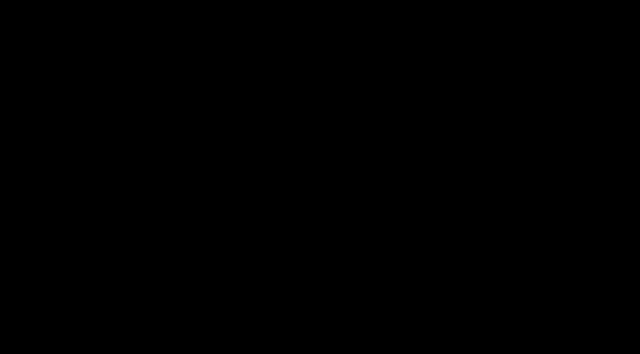
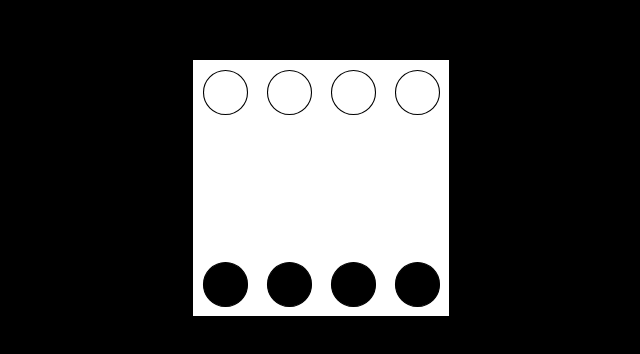
Before and after one commit to attealalahti/shobu-online, a Next.js app: page / in a window 1280 px wide. Shown: the part 212-566 px from the top of the page, without its empty margins (319-959 px from the left). Built offline with nearby package versions, Linux system fonts and the light colour scheme.

Commit message:
Add board and movement.

```diff
--- /dev/null
+++ b/components/board.tsx
@@ -0,0 +1,232 @@
+import Image from "next/image";
+import { useState } from "react";
+import whiteStone from "../public/images/white_stone.svg";
+import blackStone from "../public/images/black_stone.svg";
+
+type Player = "black" | "white";
+type Coordinate = 0 | 1 | 2 | 3;
+type Tile = {
+  content: Player | "empty";
+  selected?: boolean;
+  possibleToMoveTo?: boolean;
+  x: Coordinate;
+  y: Coordinate;
+};
+type BoardState = [
+  [Tile, Tile, Tile, Tile],
+  [Tile, Tile, Tile, Tile],
+  [Tile, Tile, Tile, Tile],
+  [Tile, Tile, Tile, Tile]
+];
+
+const player: Player = "black";
+const opponent: Player = player === "black" ? "white" : "black";
+
+const startingBoard: BoardState = [
+  [
+    { content: opponent, x: 0, y: 0 },
+    { content: opponent, x: 1, y: 0 },
+    { content: opponent, x: 2, y: 0 },
+    { content: opponent, x: 3, y: 0 },
+  ],
+  [
+    { content: "empty", x: 0, y: 1 },
+    { content: "empty", x: 1, y: 1 },
+    { content: "empty", x: 2, y: 1 },
+    { content: "empty", x: 3, y: 1 },
+  ],
+  [
+    { content: "empty", x: 0, y: 2 },
+    { content: "empty", x: 1, y: 2 },
+    { content: "empty", x: 2, y: 2 },
+    { content: "empty", x: 3, y: 2 },
+  ],
+  [
+    { content: player, x: 0, y: 3 },
+    { content: player, x: 1, y: 3 },
+    { content: player, x: 2, y: 3 },
+    { content: player, x: 3, y: 3 },
+  ],
+];
+
+const Board = () => {
+  const [board, setBoard] = useState<BoardState>(startingBoard);
+  const [selectedStone, setSelectedStone] = useState<
+    { x: Coordinate; y: Coordinate } | undefined
+  >(undefined);
+
+  const onTileClicked = (x: Coordinate, y: Coordinate) => {
+    if (!selectedStone || (x === selectedStone?.x && y === selectedStone?.y)) {
+      selectStone(x, y);
+    } else if (selectedStone) {
+      moveStone(x, y);
+    }
+  };
+
+  const selectStone = (x: Coordinate, y: Coordinate) => {
+    const newBoard: BoardState = [...board];
+    newBoard[y][x].selected = !newBoard[y][x].selected;
+    if (newBoard[y][x].selected) {
+      let up1: Coordinate | undefined;
+      let up2: Coordinate | undefined;
+      let right1: Coordinate | undefined;
+      let right2: Coordinate | undefined;
+      let down1: Coordinate | undefined;
+      let down2: Coordinate | undefined;
+      let left1: Coordinate | undefined;
+      let left2: Coordinate | undefined;
+      if (y - 1 >= 0) {
+        up1 = (y - 1) as Coordinate;
+        if (y - 2 >= 0) {
+          up2 = (y - 2) as Coordinate;
+        }
+      }
+      if (x + 1 < 4) {
+        right1 = (x + 1) as Coordinate;
+        if (x + 2 < 4) {
+          right2 = (x + 2) as Coordinate;
+        }
+      }
+      if (y + 1 < 4) {
+        down1 = (y + 1) as Coordinate;
+        if (y + 2 < 4) {
+          down2 = (y + 2) as Coordinate;
+        }
+      }
+      if (x - 1 >= 0) {
+        left1 = (x - 1) as Coordinate;
+        if (x - 2 >= 0) {
+          left2 = (x - 2) as Coordinate;
+        }
+      }
+      if (up1 !== undefined) {
+        if (newBoard[up1][x].content === "empty") {
+          newBoard[up1][x].possibleToMoveTo = true;
+          if (up2 !== undefined && newBoard[up2][x].content === "empty") {
+            newBoard[up2][x].possibleToMoveTo = true;
+          }
+        }
+        if (right1 !== undefined && newBoard[up1][right1].content === "empty") {
+          newBoard[up1][right1].possibleToMoveTo = true;
+          if (
+            up2 !== undefined &&
+            right2 !== undefined &&
+            newBoard[up2][right2].content === "empty"
+          ) {
+            newBoard[up2][right2].possibleToMoveTo = true;
+          }
+        }
+        if (left1 !== undefined && newBoard[up1][left1].content === "empty") {
+          newBoard[up1][left1].possibleToMoveTo = true;
+          if (
+            up2 !== undefined &&
+            left2 !== undefined &&
+            newBoard[up2][left2].content === "empty"
+          ) {
+            newBoard[up2][left2].possibleToMoveTo = true;
+          }
+        }
+      }
+      if (down1 !== undefined) {
+        if (right1 !== undefined && newBoard[down1][right1].content === "empty") {
+          newBoard[down1][right1].possibleToMoveTo = true;
+          if (
+            down2 !== undefined &&
+            right2 !== undefined &&
+            newBoard[down2][right2].content === "empty"
+          ) {
+            newBoard[down2][right2].possibleToMoveTo = true;
+          }
+        }
+        if (newBoard[down1][x].content === "empty") {
+          newBoard[down1][x].possibleToMoveTo = true;
+          if (down2 !== undefined && newBoard[down2][x].content === "empty") {
+            newBoard[down2][x].possibleToMoveTo = true;
+          }
+        }
+        if (left1 !== undefined && newBoard[down1][left1].content === "empty") {
+          newBoard[down1][left1].possibleToMoveTo = true;
+          if (
+            down2 !== undefined &&
+            left2 !== undefined &&
+            newBoard[down2][left2].content === "empty"
+          ) {
+            newBoard[down2][left2].possibleToMoveTo = true;
+          }
+        }
+      }
+      if (right1 !== undefined && newBoard[y][right1].content === "empty") {
+        newBoard[y][right1].possibleToMoveTo = true;
+        if (right2 !== undefined && newBoard[y][right2].content === "empty") {
+          newBoard[y][right2].possibleToMoveTo = true;
+        }
+      }
+      if (left1 !== undefined && newBoard[y][left1].content === "empty") {
+        newBoard[y][left1].possibleToMoveTo = true;
+        if (left2 !== undefined && newBoard[y][left2].content === "empty") {
+          newBoard[y][left2].possibleToMoveTo = true;
+        }
+      }
+    } else {
+      clearMoveTargets(newBoard);
+    }
+    setSelectedStone(newBoard[y][x].selected ? { x, y } : undefined);
+    setBoard(newBoard);
+  };
+
+  const clearMoveTargets = (board: BoardState) => {
+    for (let i: Coordinate = 0; i < 4; i = (i + 1) as Coordinate) {
+      for (let j: Coordinate = 0; j < 4; j = (j + 1) as Coordinate) {
+        board[i][j].possibleToMoveTo = false;
+      }
+    }
+  };
+
+  const moveStone = (x: Coordinate, y: Coordinate) => {
+    if (selectedStone) {
+      const newBoard: BoardState = [...board];
+      newBoard[y][x].content = player;
+      clearMoveTargets(newBoard);
+      newBoard[selectedStone.y][selectedStone.x].content = "empty";
+      newBoard[selectedStone.y][selectedStone.x].selected = false;
+      setSelectedStone(undefined);
+      setBoard(newBoard);
+    }
+  };
+
+  return (
+    <div className="w-64 h-64 bg-white m-auto grid grid-cols-4">
+      {board.flat().map(({ content, selected, possibleToMoveTo, x, y }, index) => (
+        <button
+          onClick={() => onTileClicked(x, y)}
+          key={index}
+          className={`${selected ? "bg-blue-400" : ""} ${
+            possibleToMoveTo ? "bg-red-400" : ""
+          } w-16 h-16`}
+          disabled={
+            !(
+              (!selectedStone && content !== "empty") ||
+              (selectedStone && (board[y][x].selected || possibleToMoveTo))
+            )
+          }
+        >
+          {content !== "empty" ? (
+            <div className="m-auto w-16 h-16 flex justify-center align-middle">
+              <Image
+                src={content === "white" ? whiteStone : blackStone}
+                alt={content}
+                width={55}
+                height={55}
+                objectFit="contain"
+              />
+            </div>
+          ) : (
+            <></>
+          )}
+        </button>
+      ))}
+    </div>
+  );
+};
+
+export default Board;
--- a/pages/index.tsx
+++ b/pages/index.tsx
@@ -1,5 +1,6 @@
 import type { NextPage } from "next";
 import Head from "next/head";
+import Board from "../components/board";
 
 const Home: NextPage = () => {
   return (
@@ -9,7 +10,9 @@
         <meta name="description" content="Generated by create next app" />
         <link rel="icon" href="/favicon.ico" />
       </Head>
-      <main className="bg-black w-screen h-screen"></main>
+      <main className="bg-black w-screen h-screen flex justify-center align-middle">
+        <Board />
+      </main>
     </div>
   );
 };
--- a/tsconfig.json
+++ b/tsconfig.json
@@ -13,7 +13,8 @@
     "resolveJsonModule": true,
     "isolatedModules": true,
     "jsx": "preserve",
-    "incremental": true
+    "incremental": true,
+    "noUncheckedIndexedAccess": true
   },
   "include": ["next-env.d.ts", "**/*.ts", "**/*.tsx"],
   "exclude": ["node_modules"]
```
Also changed, not shown: public/images/black_stone.svg (added), public/images/white_stone.svg (added).
